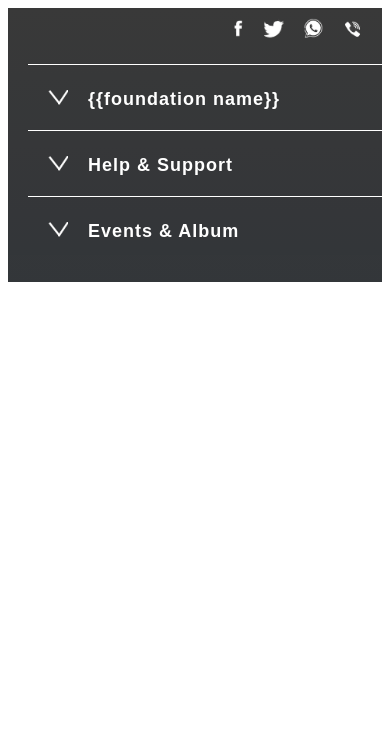
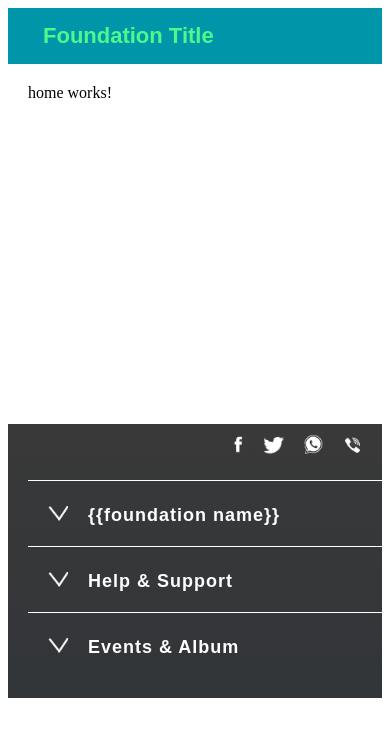
Before and after one commit to com-chaitu/cheyutha, an Angular app: page / in a window 390 px wide. Shown: the top 736 px of the page. Built offline with nearby package versions, Linux system fonts and the light colour scheme.

Commit message:
initial header changes

```diff
--- a/src/app/app-routing.module.ts
+++ b/src/app/app-routing.module.ts
@@ -1,7 +1,13 @@
 import { NgModule } from '@angular/core';
 import { Routes, RouterModule } from '@angular/router';
+import { HomeComponent } from './home/home.component';
 
-const routes: Routes = [];
+const routes: Routes = [
+  {
+    path: '',
+    component: HomeComponent
+  }
+];
 
 @NgModule({
   imports: [RouterModule.forRoot(routes)],
--- a/src/app/app.component.html
+++ b/src/app/app.component.html
@@ -1 +1,5 @@
+<app-header></app-header>
+<div class="app-body">
+    <router-outlet></router-outlet>
+</div>
 <app-footer></app-footer>
--- a/src/app/app.component.scss
+++ b/src/app/app.component.scss
@@ -0,0 +1,11 @@
+.app-body {
+    min-height: 400px;
+}
+
+
+@media screen and (max-width: 680px) {
+    .app-body {
+        min-height: 300px;
+        margin: 20px 20px 40px;
+    }
+}
--- a/src/app/app.module.ts
+++ b/src/app/app.module.ts
@@ -5,12 +5,14 @@ import { AppRoutingModule } from './app-routing.module';
 import { AppComponent } from './app.component';
 import { FooterComponent } from './footer/footer.component';
 import { HeaderComponent } from './header/header.component';
+import { HomeComponent } from './home/home.component';
 
 @NgModule({
   declarations: [
     AppComponent,
     FooterComponent,
-    HeaderComponent
+    HeaderComponent,
+    HomeComponent
   ],
   imports: [
     BrowserModule,
--- a/src/app/header/header.component.html
+++ b/src/app/header/header.component.html
@@ -1,3 +1,3 @@
-<p>
-  header works!
-</p>
+<div class="header-container">
+  <div class="title">Foundation Title</div>
+</div>
--- a/src/app/header/header.component.scss
+++ b/src/app/header/header.component.scss
@@ -0,0 +1,27 @@
+.header-container {
+    padding: 15px 60px;
+    background-color: #0096a9;
+}
+
+.title {
+    display: inline;
+    font-family: sans-serif;
+    font-size: 32px;
+    font-weight: 900;
+    color: #50f78c;
+    vertical-align: middle;
+    margin-left: 20px;
+}
+
+
+@media screen and (max-width: 680px) {
+    .header-container {
+        padding-left: 20px;
+        padding-right: 0px;
+    }
+
+    .title {
+        font-size: 22px;
+        margin-left: 15px;
+    }
+}
--- /dev/null
+++ b/src/app/home/home.component.html
@@ -0,0 +1,3 @@
+<p>
+  home works!
+</p>
--- /dev/null
+++ b/src/app/home/home.component.ts
@@ -0,0 +1,15 @@
+import { Component, OnInit } from '@angular/core';
+
+@Component({
+  selector: 'app-home',
+  templateUrl: './home.component.html',
+  styleUrls: ['./home.component.scss']
+})
+export class HomeComponent implements OnInit {
+
+  constructor() { }
+
+  ngOnInit() {
+  }
+
+}
```
Also changed, not shown: src/app/home/home.component.scss (added), 1 other file (tests, documents, lock files or other folders).
